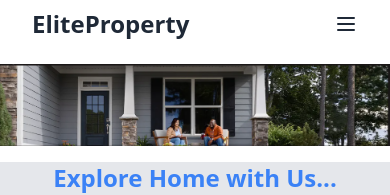
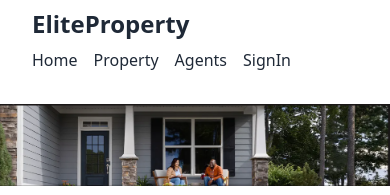
Before and after one commit to aswin071/EliteProperty-Frontend, a React (Create React App) app: page /properties in a window 390 px wide. Shown: the top 195 px of the page. Built offline with nearby package versions, Linux system fonts and the light colour scheme; no server answers; what @react-pdf/renderer would draw is missing.

Commit message:
Navbar responsive

```diff
--- a/src/components/Layout/Navbar.jsx
+++ b/src/components/Layout/Navbar.jsx
@@ -30,29 +30,26 @@ export function NavbarDefault() {
 
 
   return (
+
       <nav className="bg-white">
         <div className="md:flex items-center justify-between py-2 px-8 md:px-12">
           <div className="flex justify-between items-center">
             <div className="text-2xl font-bold text-gray-800 md:text-3xl">
-          <a href="#">EliteProperty</a>
+              <a href="/">EliteProperty</a>
             </div>
-        <div className="md:hidden">
+            <div className="md">
               <button
                 type="button"
                 className="block text-gray-800 hover:text-gray-700 focus:text-gray-700 focus:outline-none"
               >
                 <svg className="h-6 w-6 fill-current" viewBox="0 0 24 24">
-              <path
-                className="hidden"
-                d="M16.24 14.83a1 1 0 0 1-1.41 1.41L12 13.41l-2.83 2.83a1 1 0 0 1-1.41-1.41L10.59 12 7.76 9.17a1 1 0 0 1 1.41-1.41L12 10.59l2.83-2.83a1 1 0 0 1 1.41 1.41L13.41 12l2.83 2.83z"
-              />
-              <path d="M4 5h16a1 1 0 0 1 0 2H4a1 1 0 1 1 0-2zm0 6h16a1 1 0 0 1 0 2H4a1 1 0 0 1 0-2zm0 6h16a1 1 0 0 1 0 2H4a1 1 0 0 1 0-2z" />
+                  {/* Your menu icon */}
                 </svg>
               </button>
             </div>
           </div>
 
-      <div className="md:flex flex-col md:flex-row hidden md:block -mx-2">
+          <div className="md:flex flex-col md:flex-row  md:block -mx-2">
             <Link to="/" className="text-gray-800 rounded hover:bg-gray-900 hover:text-gray-100 hover:font-medium py-2 px-2 md:mx-2">
               Home
             </Link>
@@ -69,7 +66,7 @@ export function NavbarDefault() {
                     onClick={toggleDropdown}
                     id="dropdownDefaultButton"
                     data-dropdown-toggle="dropdown"
-                className="text-white bg-blue-700 hover:bg-blue-800 focus:ring-4  focus:outline-none focus:ring-blue-300 font-medium rounded-lg text-sm px-5 py-2.5 text-center inline-flex items-center dark:bg-blue-600 dark:hover:bg-blue-700 dark:focus:ring-blue-800"
+                    className="text-white bg-blue-700 hover:bg-blue-800 focus:ring-4 focus:outline-none focus:ring-blue-300 font-medium rounded-lg text-sm px-5 py-2.5 text-center inline-flex items-center dark:bg-blue-600 dark:hover:bg-blue-700 dark:focus:ring-blue-800"
                     type="button"
                   >
                     {user.username}
@@ -96,7 +93,7 @@ export function NavbarDefault() {
                           </Link>
                         </li>
                         <li>
-                      <Logout/>
+                          {/* You can place your logout component here */}
                         </li>
                       </ul>
                     </div>
```
Lines whose indentation alone changed are shown as unchanged.
